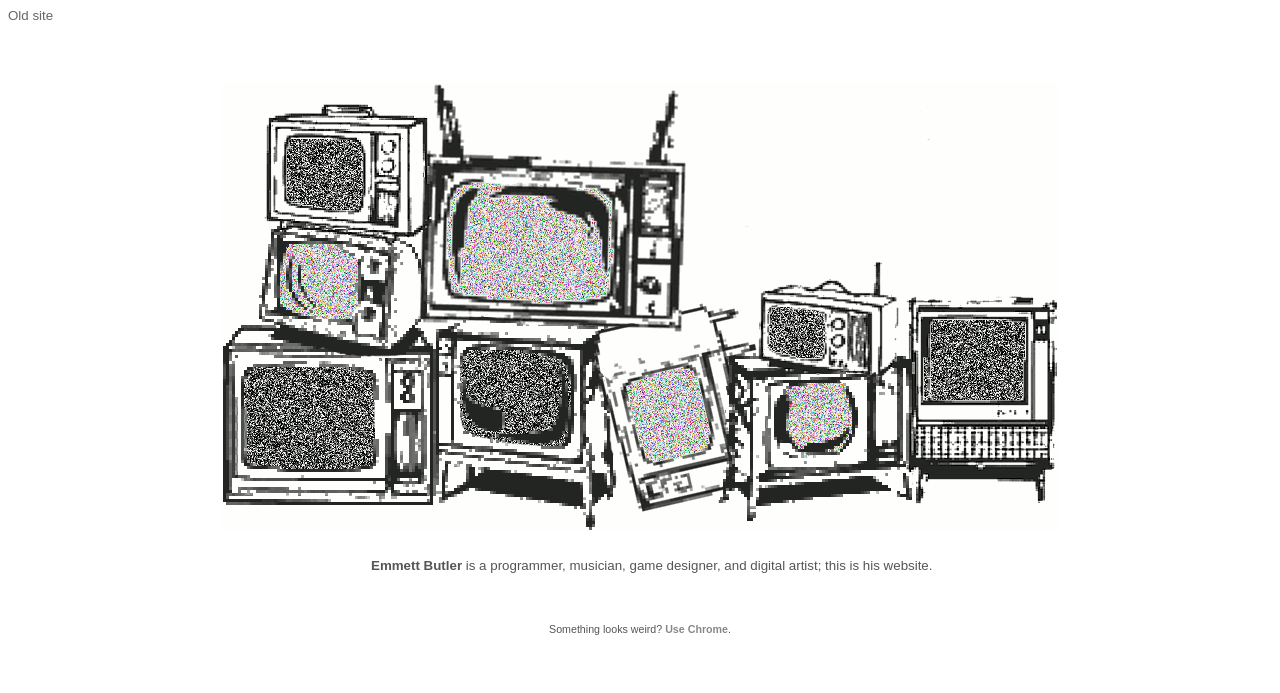
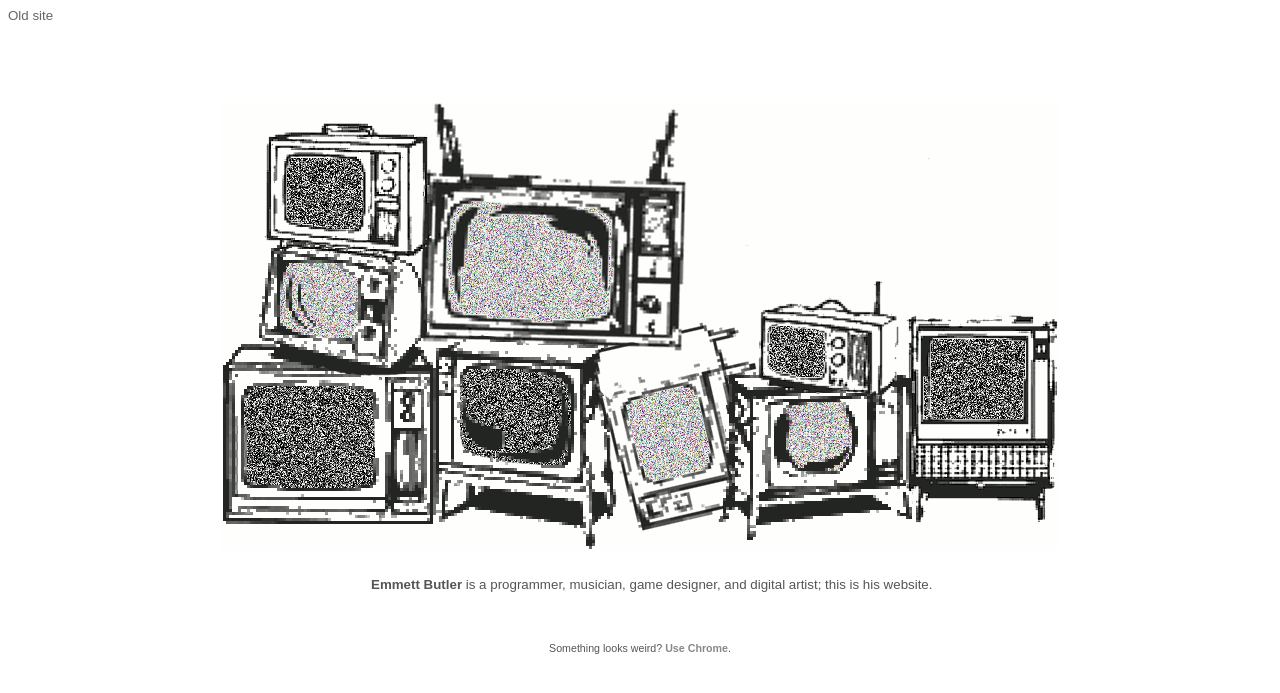
Before and after one commit to emmettbutler/emmettbutler.com, a PHP site: page / in a window 1280 px wide. Shown: the top 693 px of the page. Run offline with PHP 8.4, Linux system fonts and the light colour scheme.

Commit message:
swap out triceratops for dokiman

```diff
--- a/index.html
+++ b/index.html
@@ -33,7 +33,7 @@
             <a class="imgwrapper showhide" id="soundcloud" href="http://soundcloud.com/raised-by-robots">
                 <span>soundcloud</span>
             </a>
-            <a class="imgwrapper showhide" id="spaceratops" href="http://emmettbutler.com/oldsite/files/spaceratops/launch.html">
+            <a class="imgwrapper showhide" id="game" href="http://emmettbutler.com/dokideux">
                 <span>spaceratops</span>
             </a>
             <a class="imgwrapper showhide" id="tumblr" href="http://emmett9001.tumblr.com">
--- a/style.css
+++ b/style.css
@@ -42,7 +42,7 @@ body {
     width: 70px;
     height: 64px;
     display: block;
-    top: 496;
+    top: 516;
     left: 68;
 }
 
@@ -55,7 +55,7 @@ body {
     width: 130px;
     height: 130px;
     display: block;
-    top: 370;
+    top: 390;
     left: 245;
 }
 
@@ -68,7 +68,7 @@ body {
     background: url(static/img/facebook.png) no-repeat 0 -33;
     width: 94px;
     height: 33px;
-    top: 565;
+    top: 585;
     left: 708;
 }
 
@@ -81,7 +81,7 @@ body {
     width: 70px;
     height: 70px;
     display: block;
-    top: 672;
+    top: 692;
     left: 414;
 }
 
@@ -94,7 +94,7 @@ body {
     width: 70px;
     height: 31px;
     display: block;
-    top: 454;
+    top: 474;
     left: 560;
 }
 
@@ -102,16 +102,16 @@ body {
     background-position: 0 0px;
 }
 
-#spaceratops {
-    background: url(static/img/spaceratops.png) no-repeat 0 -71;
-    width: 50px;
-    height: 71px;
+#game {
+    background: url(static/img/dokideux.png) no-repeat 0 -90;
+    width: 45px;
+    height: 90px;
     display: block;
-    top: 274;
-    left: 74;
+    top: 422;
+    left: 65;
 }
 
-#spaceratops:hover, #spaceratops:focus {
+#game:hover, #game:focus {
     background-position: 0 0px;
 }
 
```
Also changed, not shown: static/img/dokideux.png (added).
